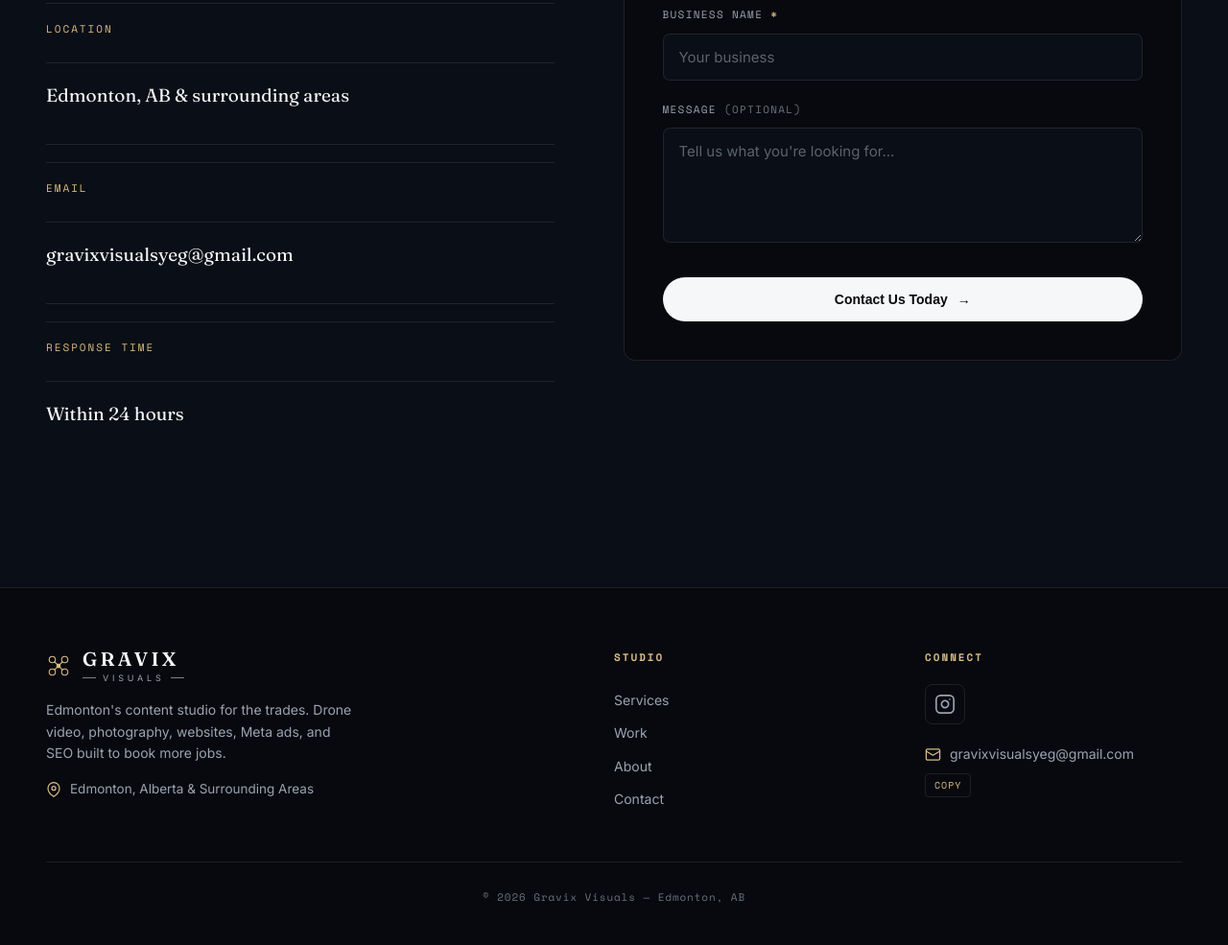
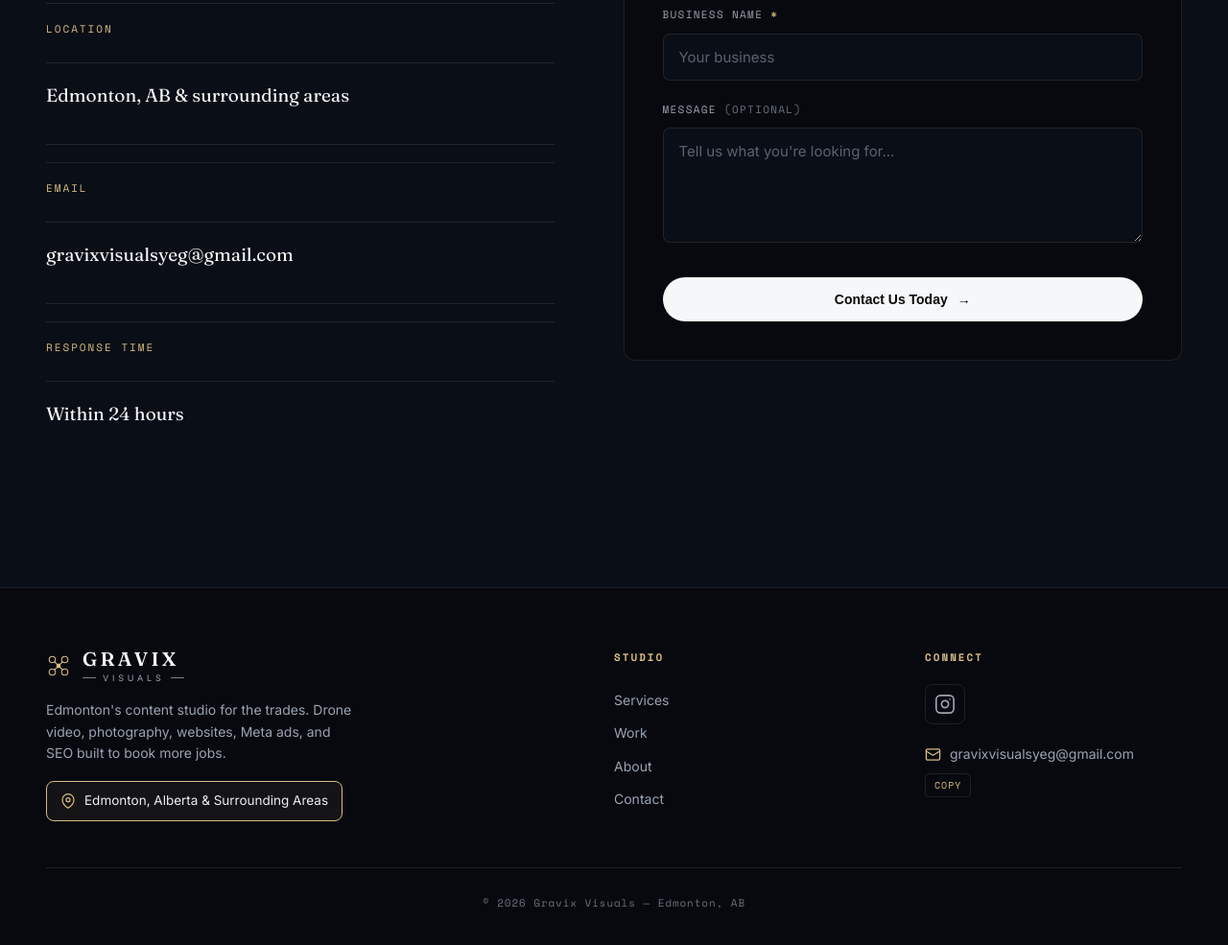
Before and after one commit to gravixvisuals/gravixvisuals, a plain HTML site: page index.html in a window 1280 px wide. Shown: the part 2133-3118 px from the top of the page at 96% size. Drawn offline with nearby package versions, Linux system fonts and the light colour scheme.

Commit message:
Add files via upload

```diff
--- a/styles.css
+++ b/styles.css
@@ -268,8 +268,10 @@ nav.solid{background:rgba(7,9,14,0.82);backdrop-filter:blur(14px);border-bottom:
 .copy-btn.copied{color:#7BC47F;border-color:#7BC47F}
 
 .foot-location{
-  display:flex;align-items:center;gap:9px;margin-top:16px;
-  color:var(--muted);font-size:13.5px;
+  display:inline-flex;align-items:center;gap:9px;margin-top:18px;
+  color:var(--text);font-size:13.5px;
+  border:1px solid var(--gold);border-radius:8px;
+  padding:9px 14px;background:rgba(217,188,133,.06);
 }
 .foot-location svg{flex:none;color:var(--gold)}
 
```
